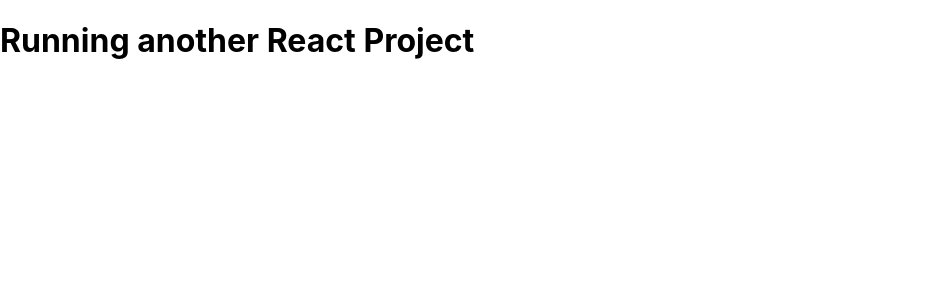
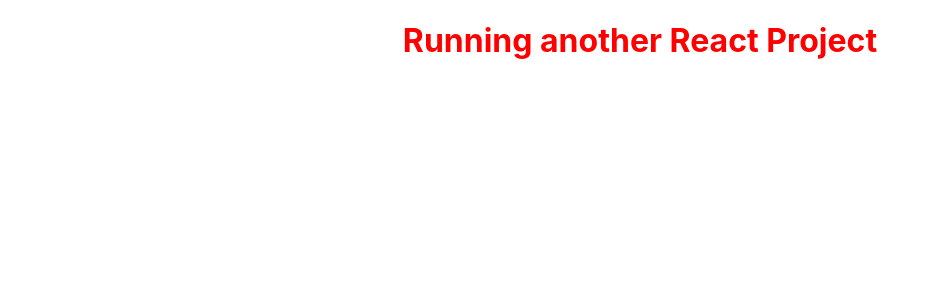
Before and after one commit to DevOlagboye/my-app, a React (Create React App) app: page / in a window 1280 px wide. Shown: the top 300 px of the page, without its empty margins (0-938 px from the left). Built offline with nearby package versions, Linux system fonts and the light colour scheme.

Commit message:
Changed the Color of Text

```diff
--- a/src/App.js
+++ b/src/App.js
@@ -3,7 +3,7 @@
 
 function App() {
   return (
-    <h1>Running another React Project</h1>
+    <h1 style={{color: 'red', textAlign: 'center'}}>Running another React Project</h1>
   );
 }
 
```
